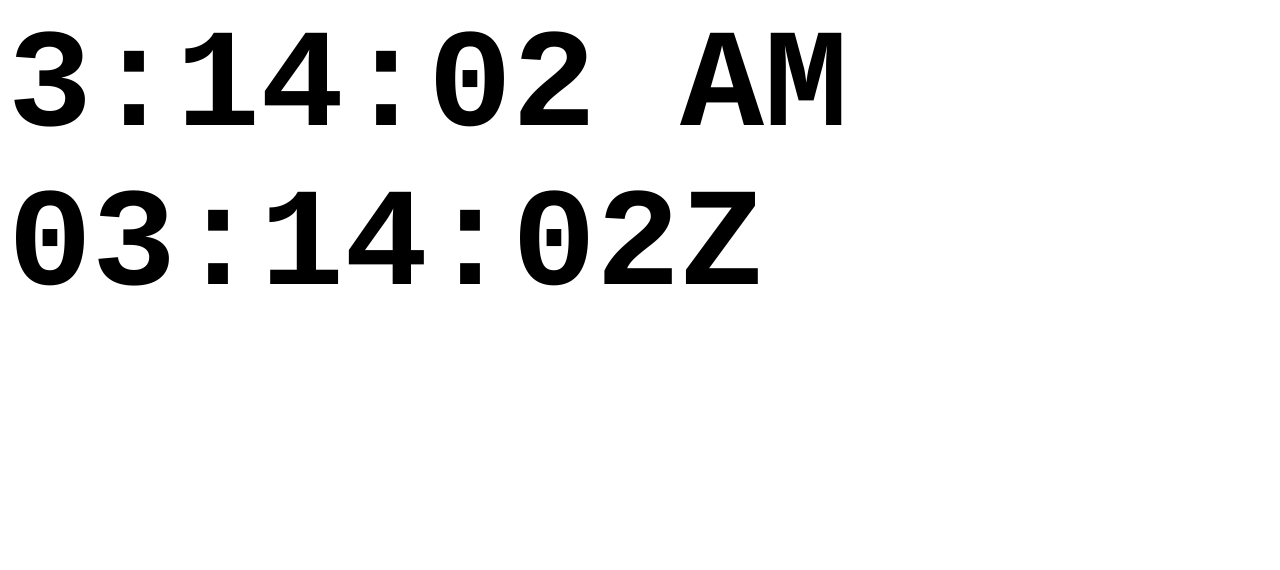
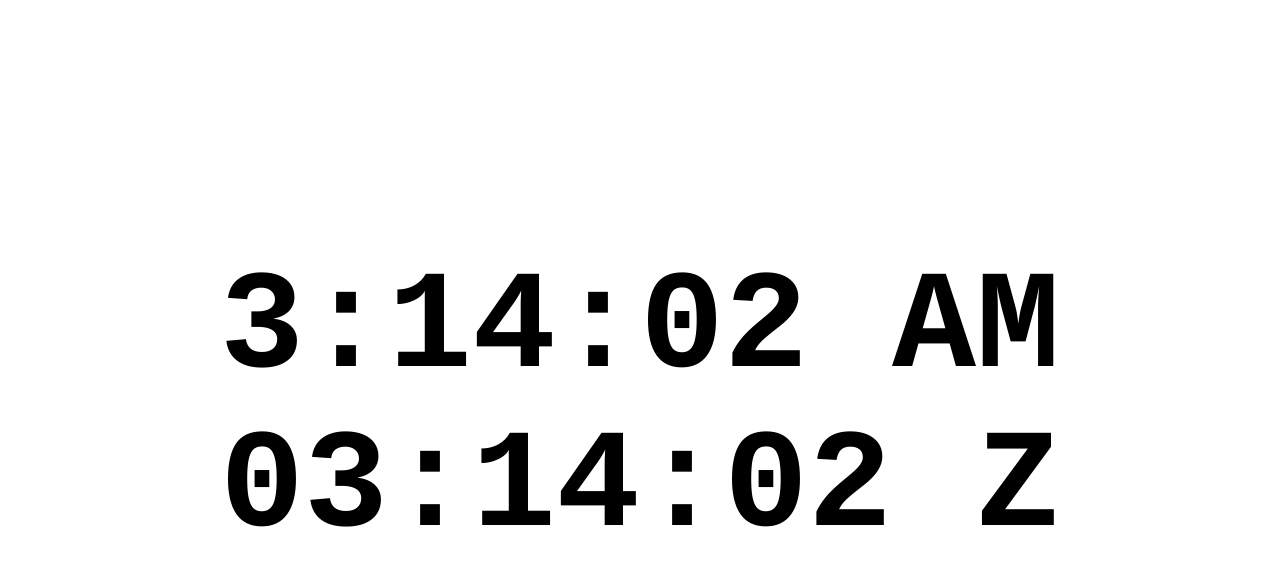
Before and after one commit to CodeFr33k/time-web, a website built with webpack: page static/index.html in a window 1280 px wide. Built offline with nearby package versions, Linux system fonts and the light colour scheme.

Commit message:
display time box in center

```diff
--- a/js/index.js
+++ b/js/index.js
@@ -15,7 +15,16 @@ function setTime() {
         second: '2-digit',
         timeZone: 'UTC',
     }).format(now);
-    document.body.innerText = local + ' ' + utc + 'Z';
+    const div1 = document.createElement('div');
+    div1.innerText = local;
+    const div2= document.createElement('div');
+    div2.innerText = utc + ' Z';
+    const box = document.createElement('div');
+    box.className = 'time-box';
+    box.appendChild(div1);
+    box.appendChild(div2);
+    document.body.innerHTML = '';
+    document.body.appendChild(box);
 }
 
 setInterval(setTime, 1000);
--- a/static/style.css
+++ b/static/style.css
@@ -1,6 +1,15 @@
 @import url('https://fonts.googleapis.com/css2?family=Cousine:wght@700&display=swap');
+
+html {
+    height: 100%;
+}
 
 body {
     font-family: 'Cousine', monospace;
     font-size: 140px;
+    display: flex;
+    flex-direction: column;
+    height: 100%;
+    justify-content: center;
+    align-items: center;
 }
```
